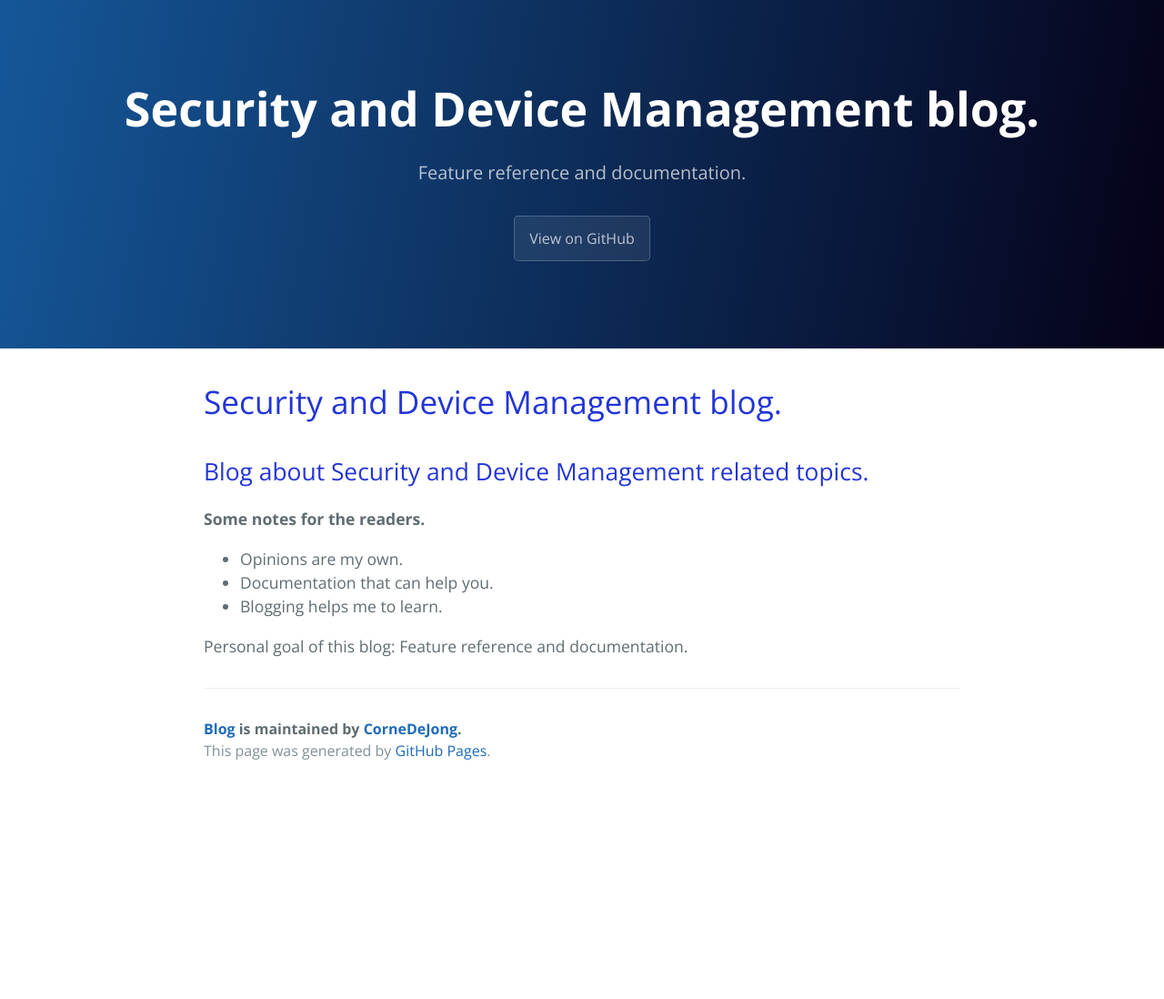
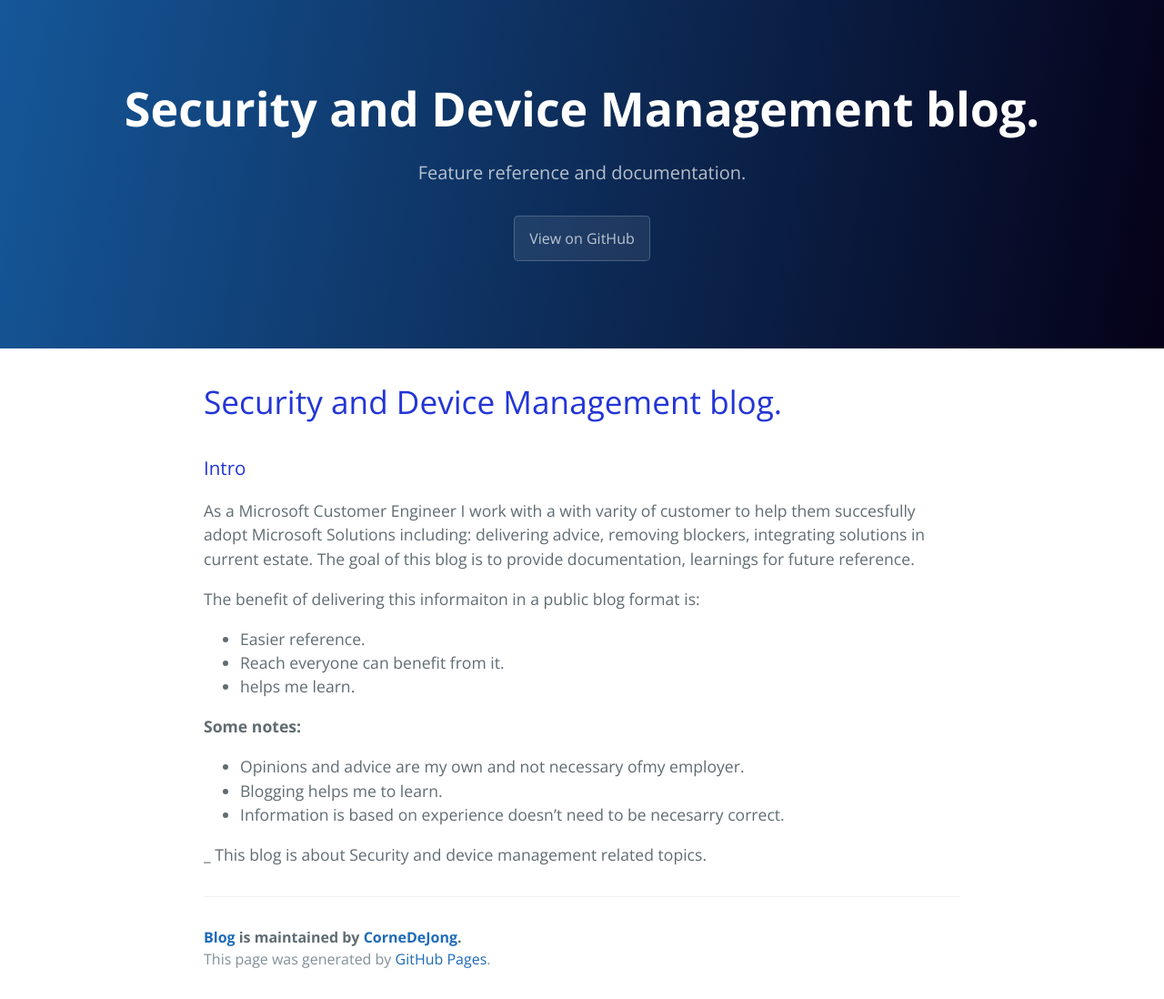
Before and after one commit to CorneDeJong/Blog, a Jekyll site: the page built from index.md, in a window 1280 px wide. Shown: the whole page at 91% size. Built offline with Jekyll 4.4.1, drawn with Linux system fonts in a browser that asks for light colours; our own code applies the rules of GitHub Pages for plain Markdown files; before the commit the page ends 900 px from its top, so only the background shows below that.

Commit message:
changes1

```diff
--- a/index.md
+++ b/index.md
@@ -1,10 +1,19 @@
 # Security and Device Management blog.
 
+### Intro
 
-## Blog about Security and Device Management related topics. ##
-**Some notes for the readers.**
-- Opinions are my own.
-- Documentation that can help you.
+As a Microsoft Customer Engineer I work with a with varity of customer to help them succesfully adopt Microsoft Solutions including: delivering advice, removing blockers, integrating solutions in current estate.
+The goal of this blog is to provide documentation, learnings for future reference.
+
+The benefit of delivering this informaiton in a public blog format is:
+- Easier reference.
+- Reach everyone can benefit from it.
+- helps me learn.
+
+**Some notes:**
+- Opinions and advice are my own and not necessary ofmy employer.
 - Blogging helps me to learn.
+- Information is based on experience doesn't need to be necesarry correct.
 
-Personal goal of this blog: Feature reference and documentation.
+
+_ This blog is about Security and device management related topics.
```
